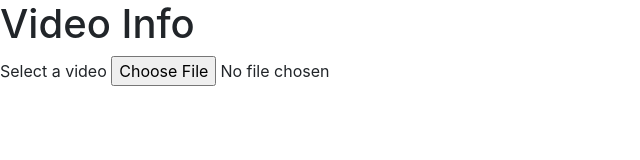
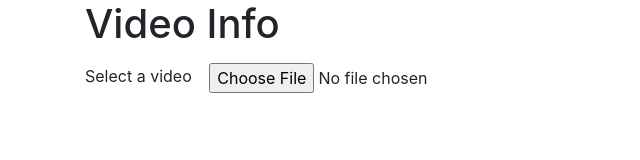
Before and after one commit to ghigbie/electron-video-info-app, an Electron app: page index.html in a window 1280 px wide. Shown: the whole page, without its empty margins (0-640 px from the left). Drawn offline with Linux system fonts and the light colour scheme; files that its build step writes are made by us from their sources.

Commit message:
Add boostrap styles to app

```diff
--- a/index.html
+++ b/index.html
@@ -1,12 +1,14 @@
 <head>
-    <link rel="stylesheet" href="./stles/bootstrap.min.css">
+    <link rel="stylesheet" href="./styles/bootstrap.min.css">
 </head>
 <body>
+    <div class="container">
         <h1>Video Info</h1>
         <form>
             <div>
                 <lable>Select a video</lable>
-            <input type="file" access="video/*">
+                <input class="btn btn-default" type="file" access="video/*">
             </div>
         </form>
+    </div>
 </body>
```
Lines whose indentation alone changed are shown as unchanged.
